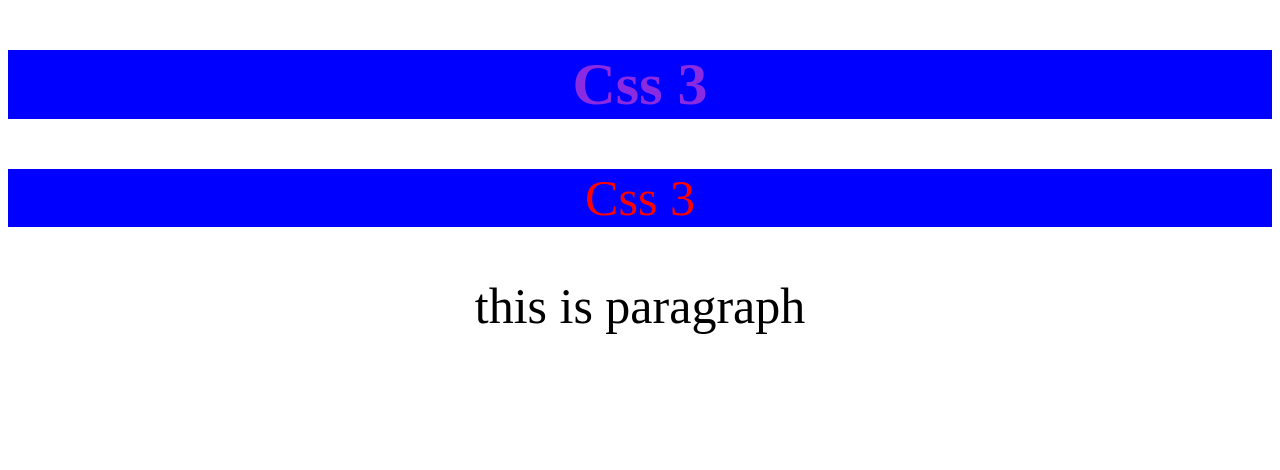
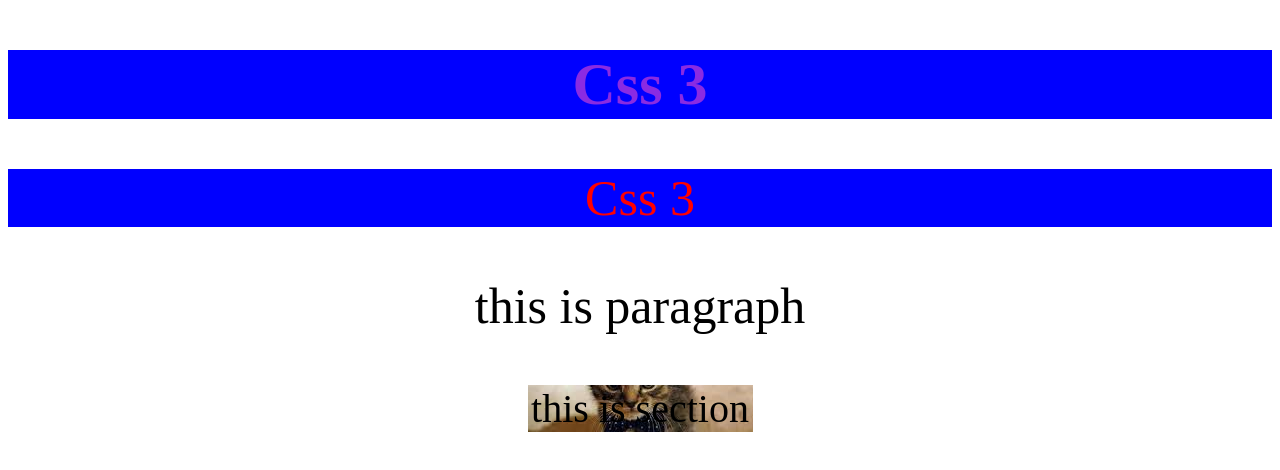
Before and after one commit to agmghazi/CSS-3-Tutorial, a plain HTML site: page index.html in a window 1280 px wide. Drawn offline with Linux system fonts and the light colour scheme.

Commit message:
add selector properties

```diff
--- a/index.html
+++ b/index.html
@@ -14,5 +14,8 @@
     <div id="myh" class="urh"> Css 3 </div>
     <p id="par"> this is paragraph</p>
 
+    <section>
+        this is section
+    </section>
 </body>
 </html>
--- a/style.css
+++ b/style.css
@@ -25,3 +25,12 @@ h2{ font-size: 60px;
   {
   font-size: 50px;
   }
+
+  section
+  {
+      font-size: 40px;
+      background-image: url(img/cat.jpg);
+      background-repeat: no-repeat;
+      background-attachment: local;
+      background-position: center;
+  }
```
Also changed, not shown: img/cat.jpg (added), img/diagram.png (added), img/html5.png (added).
